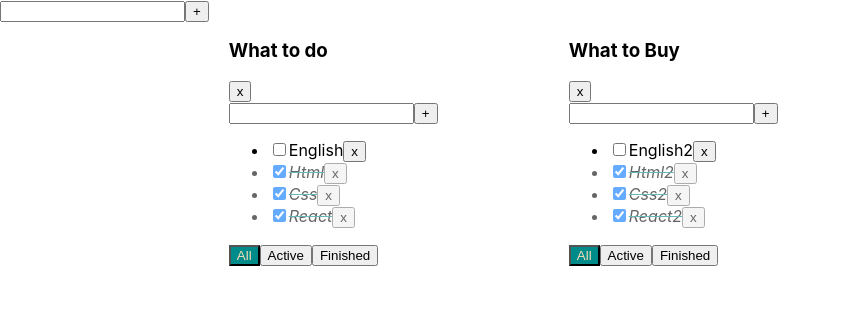
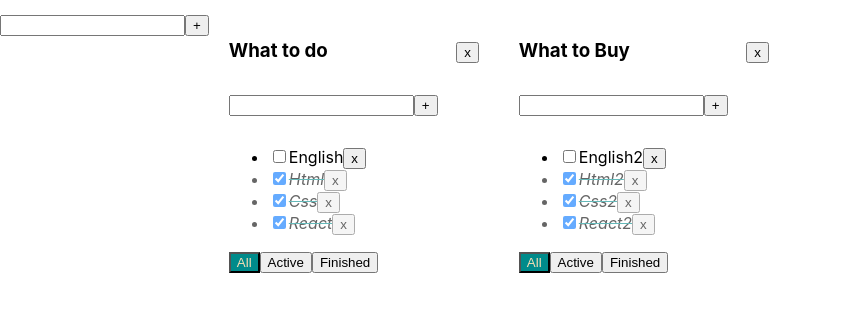
Before and after one commit to Alonasa/todoFinal, a React (Create React App) app: page / in a window 1280 px wide. Shown: the top 312 px of the page, without its empty margins (0-841 px from the left). Built offline with nearby package versions, Linux system fonts and the light colour scheme.

Commit message:
addded styles for todolist heading block and addInput component

```diff
--- a/src/AddItemForm.tsx
+++ b/src/AddItemForm.tsx
@@ -29,7 +29,7 @@ const AddItemForm = (props: propsType) => {
 	setTitle(e.currentTarget.value)
   }
   return (
-	<div>
+	<div className={"addInput"}>
 	  <input type="text" value={title}
 			 onChange={onChangeHandler}
 			 onKeyPress={onKeyHandler}/>
--- a/src/App.css
+++ b/src/App.css
@@ -1,17 +1,7 @@
 .App {
   text-align: center;
   display: flex;
-}
-
-.App-logo {
-  height: 40vmin;
-  pointer-events: none;
-}
-
-@media (prefers-reduced-motion: no-preference) {
-  .App-logo {
-    animation: App-logo-spin infinite 20s linear;
-  }
+  flex-wrap: wrap;
 }
 
 .App-header {
@@ -30,9 +20,15 @@
 }
 
 .todo {
-  width: 300px;
+  width: 250px;
   margin: 20px;
   text-align: left;
+}
+
+.todo__header {
+  display: flex;
+  align-items: baseline;
+  justify-content: space-between;
 }
 
 .error {
@@ -53,3 +49,9 @@
   text-decoration: line-through darkcyan;
   font-style: italic;
 }
+
+.addInput {
+  padding: 15px 0;
+  display: flex;
+  align-items: flex-start;
+}
--- a/src/TodoList.tsx
+++ b/src/TodoList.tsx
@@ -1,4 +1,4 @@
-import React, {ChangeEvent, KeyboardEvent, useState} from 'react';
+import React, {ChangeEvent} from 'react';
 import AddItemForm from './AddItemForm';
 
 type propsType = {
@@ -50,8 +50,10 @@ export const TodoList = (props: propsType) => {
 
   return (
 	<div className={'todo'}>
-	  <h3>{props.title}</h3>
-	  <button onClick={()=>props.removeTodolist(props.id)}>x</button>
+	  <div className={'todo__header'}>
+		<h3>{props.title}</h3>
+		<button onClick={() => props.removeTodolist(props.id)}>x</button>
+	  </div>
 	  <AddItemForm addTask={AddTaskHandler}/>
 	  <ul>{
 		props.tasks.map(t => {
@@ -59,7 +61,7 @@ export const TodoList = (props: propsType) => {
 			props.taskRemover(props.id, t.id)
 		  }
 		  const changeStatusHandler = (e: ChangeEvent<HTMLInputElement>) => {
-		    props.changeHandler(props.id, t.id, e.currentTarget.checked)
+			props.changeHandler(props.id, t.id, e.currentTarget.checked)
 		  }
 		  return <li key={t.id} className={taskStyleHandler(t.isDone)}>
 			<input type="checkbox" checked={t.isDone}
```
